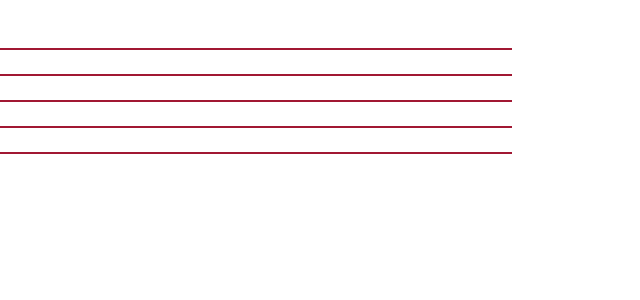
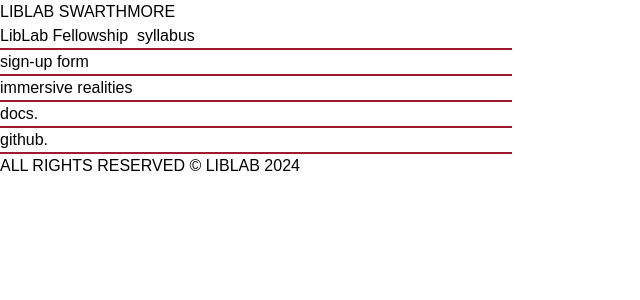
Before and after one commit to swat-ds/LibLab_home, a React (Vite) app: page / in a window 1280 px wide. Shown: the top 300 px of the page, without its empty margins (0-640 px from the left). Built offline with nearby package versions, Linux system fonts and the light colour scheme; a web font is replaced by a local one.

Commit message:
updates background color

```diff
--- a/index.html
+++ b/index.html
@@ -6,7 +6,7 @@
     <meta name="viewport" content="width=device-width, initial-scale=1.0" />
     <title>LibLab | Swarthmore</title>
   </head>
-  <body class="bg-gray-500">
+  <body>
     <div id="root"></div>
     <script type="module" src="/src/main.jsx"></script>
   </body>
--- a/src/index.css
+++ b/src/index.css
@@ -13,7 +13,7 @@
 
 :root {
     font-family: "tt-commons-pro", sans-serif;
-    color: #ffffff;
+    color: #000000;
 }
 
 
```
Also changed, not shown: 4 other files (tests, documents, lock files or other folders).
